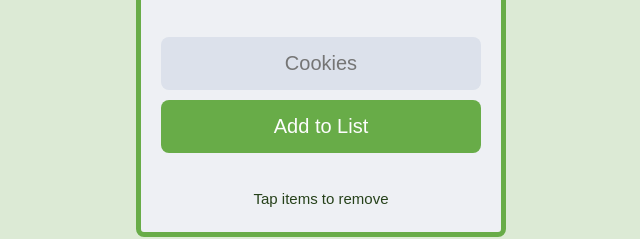
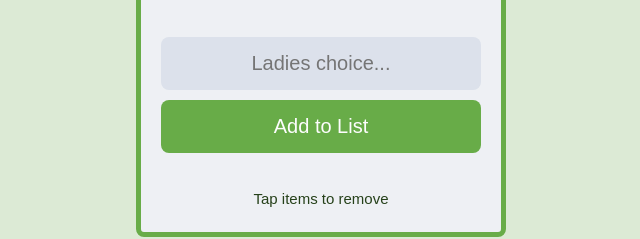
Before and after one commit to whippet-code/ShoppingApp, a plain HTML site: page index.html in a window 1280 px wide. Shown: the part 292-531 px from the top of the page, 319-959 px from the left. Drawn offline with Linux system fonts and the light colour scheme; no server answers; a web font is replaced by a local one.

Commit message:
Rules update

```diff
--- a/index.html
+++ b/index.html
@@ -40,7 +40,7 @@
       <input
         type="text"
         id="item-to-add"
-        placeholder="Cookies"
+        placeholder="Ladies choice..."
         onkeypress=""
         required
       />
```
